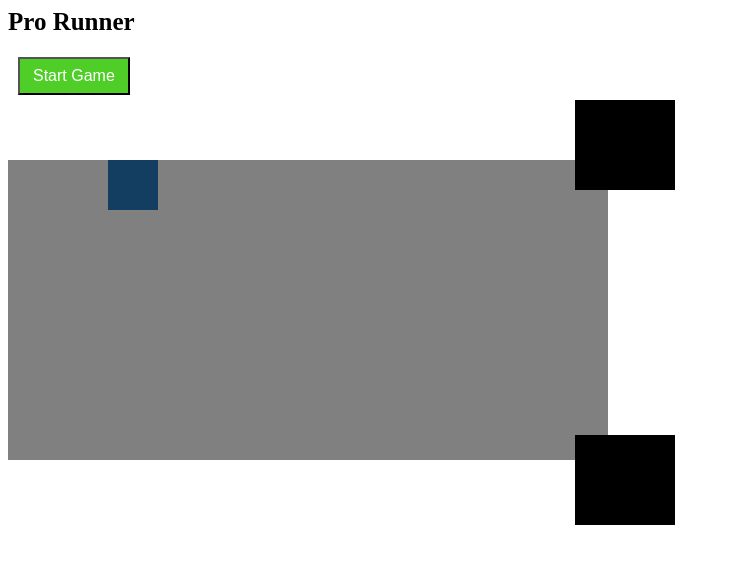
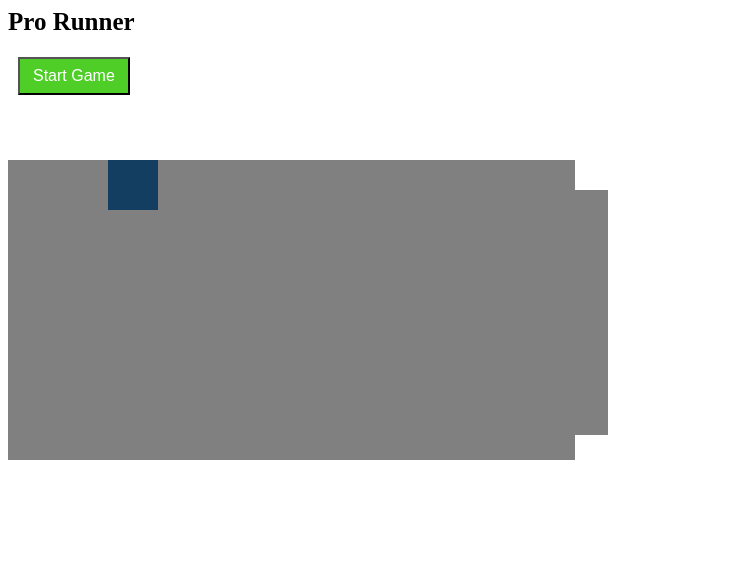
Before and after one commit to kaarthik21/Delta-Tasks, a PHP site: page / in a window 1280 px wide. Shown: the top 564 px of the page, without its empty margins (0-730 px from the left). Run offline with PHP 8.4, Linux system fonts and the light colour scheme.

Commit message:
Update styles.css

```diff
--- a/webDev/task2/styles.css
+++ b/webDev/task2/styles.css
@@ -55,7 +55,7 @@ button{
 
 
 #obstacle_up{
-    background-color: black;
+    background-color: white;
     height:90px;
     width: 100px;
     float: right;
@@ -66,7 +66,7 @@ button{
 }
 
 #obstacle_down{
-    background-color: black;
+    background-color: white;
     height:90px;
     width: 100px;
     float: right;
```
